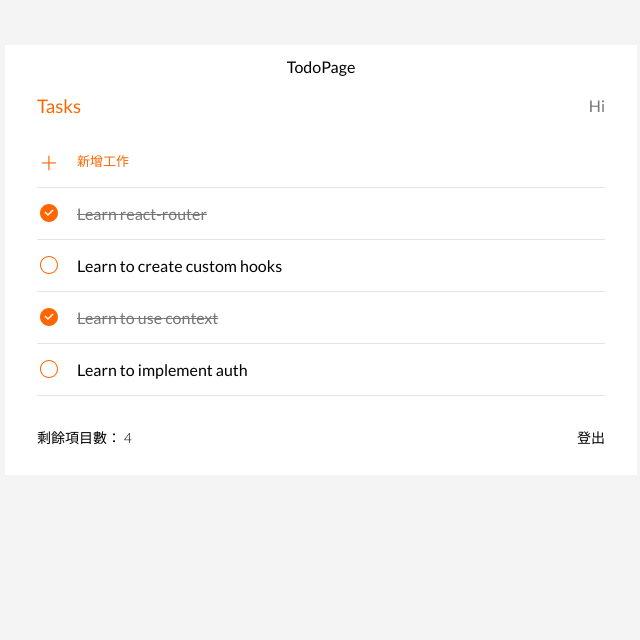
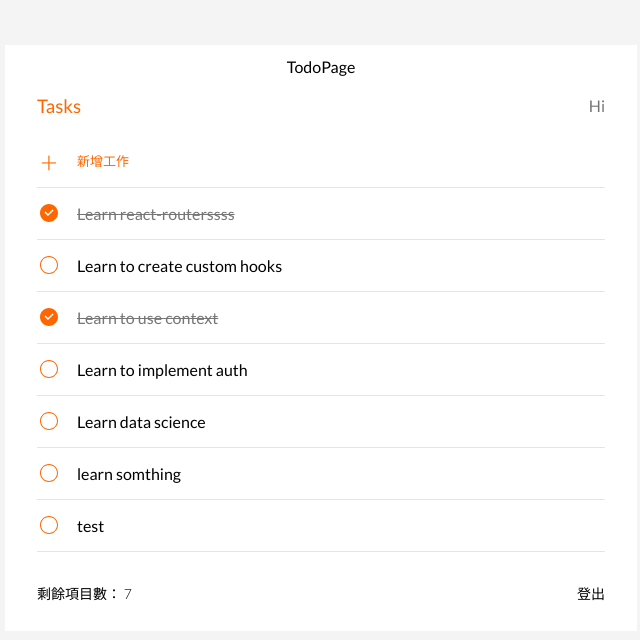
Before and after one commit to linkin1650/Todolist, a React (Create React App) app: page /todo in a window 1280 px wide. Shown: the top 640 px of the page, without its empty margins (319-959 px from the left). Built offline with nearby package versions, Linux system fonts and the light colour scheme; data requests are answered from the project's data file.

Commit message:
feat: implement getTodos/createTodos api

```diff
--- a/db.json
+++ b/db.json
@@ -1,7 +1,7 @@
 {
   "todos": [
     {
-      "title": "Learn react-router",
+      "title": "Learn react-routerssss",
       "isDone": true,
       "id": 1
     },
@@ -19,6 +19,21 @@
       "title": "Learn to implement auth",
       "isDone": false,
       "id": 4
+    },
+    {
+      "title": "Learn data science",
+      "isDone": false,
+      "id": 5
+    },
+    {
+      "title": "learn somthing",
+      "isDone": false,
+      "id": 6
+    },
+    {
+      "title": "test",
+      "isDone": false,
+      "id": 7
     }
   ]
 }
--- /dev/null
+++ b/src/api/todos.js
@@ -0,0 +1,31 @@
+import axios from 'axios';
+
+const baseUrl = 'http://localhost:3004';
+
+export const getTodos = async () => {
+  try {
+    const res = await axios.get(`${baseUrl}/todos`);
+
+    return res.data;
+  } catch (error) {
+    console.error('[Get Todos failed]: ', error);
+  }
+};
+
+export const createTodo = async (payload) => {
+  try {
+    const { title, isDone } = payload;
+    const res = await axios.post(`${baseUrl}/todos`, {
+      title,
+      isDone,
+    });
+
+    return res.data;
+  } catch (error) {
+    console.log('[Create Todo failed]: ', error);
+  }
+};
+
+export const patchTodo = () => {};
+
+export const deleteTodo = () => {};
--- a/src/pages/TodoPage.jsx
+++ b/src/pages/TodoPage.jsx
@@ -1,69 +1,68 @@
 import { Footer, Header, TodoCollection, TodoInput } from 'components';
-import { useState } from 'react';
-
-const dummyTodos = [
-  {
-    title: 'Learn react-router',
-    isDone: true,
-    id: 1,
-  },
-  {
-    title: 'Learn to create custom hooks',
-    isDone: false,
-    id: 2,
-  },
-  {
-    title: 'Learn to use context',
-    isDone: true,
-    id: 3,
-  },
-  {
-    title: 'Learn to implement auth',
-    isDone: false,
-    id: 4,
-  },
-];
+import { useState, useEffect } from 'react';
+import { getTodos, createTodo } from '../api/todos.js';
 
 const TodoPage = () => {
   const [inputValue, setInputValue] = useState('');
-  const [todos, setTodos] = useState(dummyTodos);
+  const [todos, setTodos] = useState([]);
 
   const handleChange = (value) => {
     setInputValue(value);
   };
 
-  const handleAddTodo = () => {
+  const handleAddTodo = async () => {
     if (inputValue.length === 0) {
       return;
     }
+
+    try {
+      const data = await createTodo({
+        title: inputValue,
+        isDone: false,
+      });
+
       setTodos((prevTodos) => {
         return [
           ...prevTodos,
           {
-          id: Math.random() * 100,
-          title: inputValue,
-          isDone: false,
+            id: data.id,
+            title: data.title,
+            isDone: data.isDone,
+            isEdit: false,
           },
         ];
       });
       setInputValue('');
+    } catch (error) {
+      console.error(error);
+    }
   };
 
-  const handleKeyDown = () => {
+  const handleKeyDown = async () => {
     if (inputValue.length === 0) {
       return;
     }
+    try {
+      const data = await createTodo({
+        title: inputValue,
+        isDone: false,
+      });
+
       setTodos((prevTodos) => {
         return [
           ...prevTodos,
           {
-          id: Math.random() * 100,
-          title: inputValue,
-          isDone: false,
+            id: data.id,
+            title: data.title,
+            isDone: data.isDone,
+            isEdit: false,
           },
         ];
       });
       setInputValue('');
+    } catch (error) {
+      console.error(error);
+    }
   };
 
   const handleToggleDone = (id) => {
@@ -116,6 +115,19 @@ const TodoPage = () => {
     });
   };
 
+  useEffect(() => {
+    const getTodosAsync = async () => {
+      try {
+        const todos = await getTodos();
+
+        setTodos(todos.map((todo) => ({ ...todo, isEdit: false })));
+      } catch (error) {
+        console.error(error);
+      }
+    };
+    getTodosAsync();
+  }, []);
+
   return (
     <div>
       TodoPage
```
Lines whose indentation alone changed are shown as unchanged.
